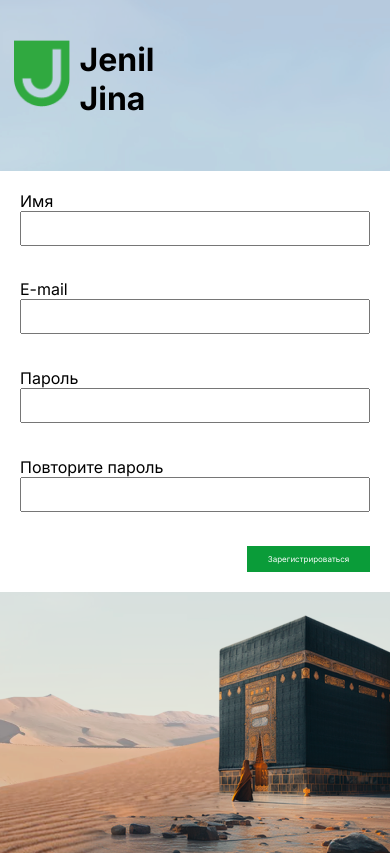
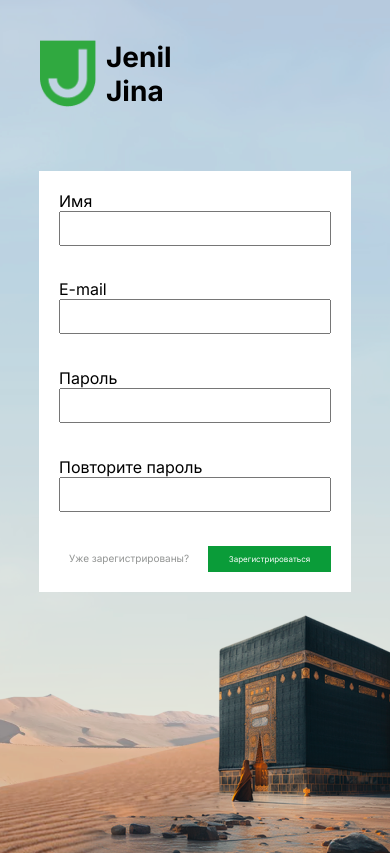
Before and after one commit to Ondar222/Jenil-Jina, a PHP site: page / in a window 390 px wide. Run offline with PHP 8.4, Linux system fonts and the light colour scheme.

Commit message:
jina-comit

```diff
--- a/styles/registration.css
+++ b/styles/registration.css
@@ -40,6 +40,8 @@ body {
     display: flex;
     flex-direction: row;
     justify-content: center;
+    gap: 10px;
+    font-size: 14px;
     width: 45%;
     height: 100%;
 }
@@ -54,7 +56,7 @@ body {
 
 .register__form__container {
     background-color: #FFFFFF;
-    width: 100%;
+    width: 80%;
     height: 421px;
     padding: 20px 20px;
     margin: 0 auto;
@@ -90,7 +92,8 @@ body {
 }
 
 .form_butons a {
-    color: #FFFFFF;
+    color:
+    #929493;
     border: none;
 }
 
@@ -129,15 +132,20 @@ body {
     .head__main {
         display: flex;
         flex-direction: row;
-        width: 40%;
+
 
     }
 
     .head__main__title {
         display: flex;
         flex-direction: row;
+        justify-content: start;
         gap: 10px;
-        width: 100%;
+        width: 80%;
+    }
+
+    .register__form__container {
+        width: 80%;
     }
 
     .registered {
```
Also changed, not shown: 1 other file.
